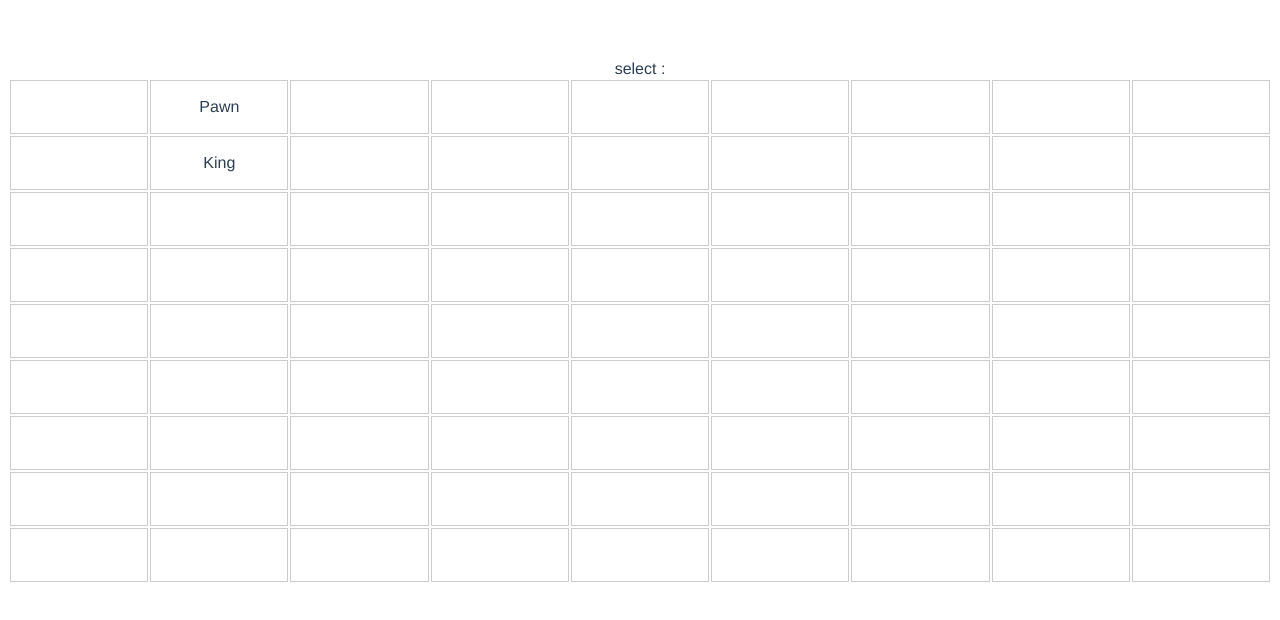
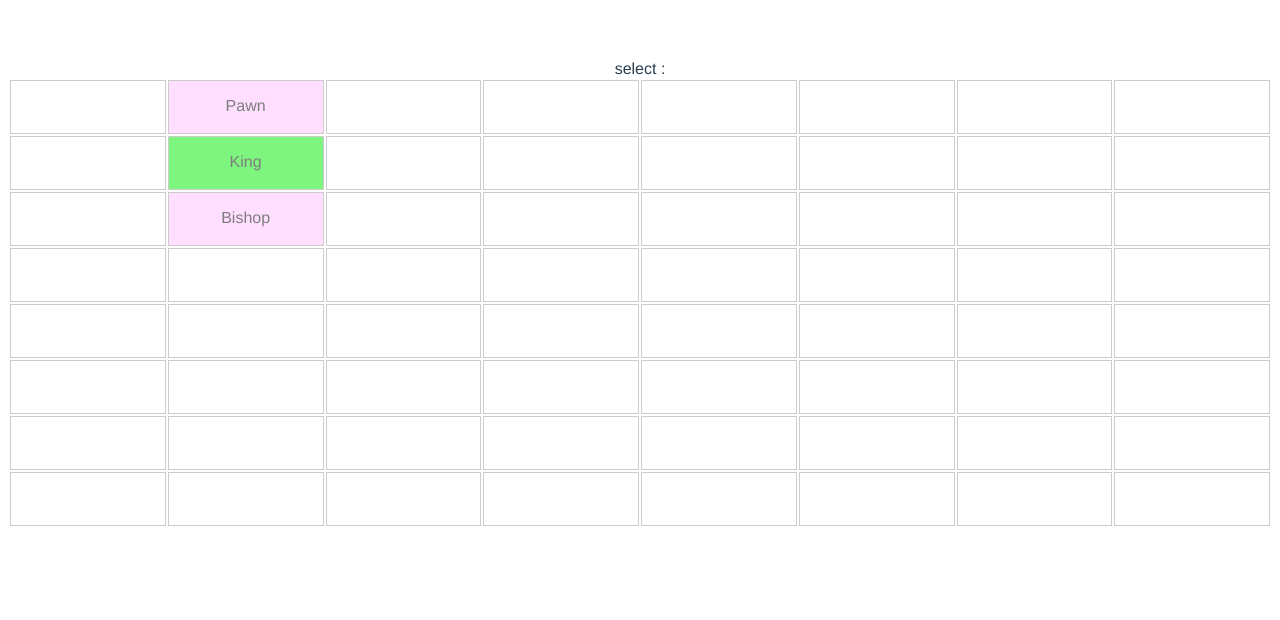
Before and after one commit to seanhao/chess, a Vue app: page / in a window 1280 px wide. Shown: the top 620 px of the page. Built offline with nearby package versions, Linux system fonts and the light colour scheme.

Commit message:
feat: range step array little optimize and new Bishop vue

```diff
--- a/src/components/Board.vue
+++ b/src/components/Board.vue
@@ -7,13 +7,13 @@
   </div>
   <table>
   <!-- <button @click="reset()" >reset</button> -->
-  <tr v-for="(row, rowIndex) in 9" :key="rowIndex">
-    <td v-for="(col, colIndex) in 9" :key="colIndex" :id="rowIndex+'-'+colIndex" @click="selectToMove">
+  <tr v-for="(row, rowIndex) in 8" :key="rowIndex">
+    <td v-for="(col, colIndex) in 8" :key="colIndex" :id="rowIndex+'-'+colIndex" @click="selectToMove">
       <!-- {{ rowIndex }},{{ colIndex }} -
       ( {{ findChess(rowIndex+'-'+colIndex) }} ) -->
 
       <div v-if="findChess(rowIndex+'-'+colIndex)">
-        <Chess class="chess" v-if="findChess(rowIndex+'-'+colIndex)" :chessProp="findChess(rowIndex+'-'+colIndex)" @chessRange="getRange" />
+        <Chess v-if="findChess(rowIndex+'-'+colIndex)" :chessProp="findChess(rowIndex+'-'+colIndex)" @chessRange="getRange" />
       </div>
       <Step class="step" :stepProp="step" v-if="findStep(rowIndex+'-'+colIndex)"/>
     </td>
@@ -34,8 +34,9 @@ export default {
     Step,
   },
   setup() {
-    const chess = reactive([{name: 'Pawn', type: 1, xy: '0-1'},
-                            {name: 'King', type: 2, xy: '1-1'},])
+    const chess = reactive([{name: 'Pawn', type: 1, xy: '0-1', team: 1},
+                            {name: 'King', type: 2, xy: '1-1', team: 2},
+                            {name: 'Bishop', type: 3, xy: '2-1', team: 1},])
 
     let step = reactive([])
 
@@ -133,9 +134,9 @@ export default {
 
           // cancel selected
 
-          selectId.value = ""
+          selectId.value = ''
           step = []
-          console.log("***** cancel selectId.value: ", selectId.value)
+          console.log('***** cancel selectId.value: ', selectId.value)
 
         } else {
 
@@ -144,6 +145,14 @@ export default {
           if (event.currentTarget.querySelector('div.chess') != null) {
 
             //captured piece
+            let capturedId = event.currentTarget.id
+            let chessIndex = findChessIndex(selectId.value)
+            let capturedChessIndex = findChessIndex(capturedId)
+            if (chess[chessIndex].team == chess[capturedChessIndex].team) {
+              alert('you can\'t attack teammate')
+            } else {
+              alert('captured piece!')
+            }
 
             console.log("***** captured piece ")
             alert('danger!!')
--- a/src/components/Chess.vue
+++ b/src/components/Chess.vue
@@ -1,5 +1,5 @@
 <template>
-  <div v-bind:style="{ backgroundColor: color}">
+  <div class="chess" v-bind:style="{ backgroundColor: teamColor}">
       <!-- Chess<p>{{ chessProp.name }}</p> -->
       <component :is="chessType"  v-bind="$attrs" :chessProp="chessProp"></component>
       <!-- <King /> -->
@@ -10,12 +10,14 @@
 import { ref, toRef, computed, watch } from 'vue'
 import King from './chess/King.vue'
 import Pawn from './chess/Pawn.vue'
+import Bishop from './chess/Bishop.vue'
 
 export default {
   name: 'Chess',
   components: {
     King,
     Pawn,
+    Bishop,
   },
   props: {
     'chessProp': {
@@ -31,6 +33,14 @@ export default {
     const chessType = computed(() => {
       return props.chessProp.name
     })
+
+    let teamColor = ''
+
+    if (props.chessProp.team == 1) {
+      teamColor = '#FFBFFF'
+    } else {
+      teamColor = '#00EC00'
+    }
 
     const data = toRef(props.chessProp)
 
@@ -51,10 +61,24 @@ export default {
     // })
 
     return {
-      color,
+      teamColor,
       chessType,
       // getAttr,
     }
   }
 }
 </script>
+<style>
+  .chess {
+    /* background: #f00; */
+    width: 100%;
+    height: 100%;
+    opacity: 50%;
+    position: absolute;
+    top: 0;
+    left: 0;
+  }
+  p {
+    color: black;
+  }
+</style>
--- /dev/null
+++ b/src/components/chess/Bishop.vue
@@ -0,0 +1,57 @@
+<template>
+  <div @click="passRange">
+      <p>Bishop</p>
+  </div>
+</template>
+
+<script>
+import { inject, computed, reactive } from 'vue'
+
+export default {
+    name: 'Bishop',
+    emits: ["chessRange"],
+    props: {
+    'chessProp': {
+      type: Object,
+    },
+  },
+    setup(props, { emit }) {
+
+      console.log('Bishop prop', props.chessProp)
+
+      const range = (xy) => {
+        console.log('xy: ', xy)
+        let x = parseInt(xy.split('-')[0])
+        let y = parseInt(xy.split('-')[1])
+
+        let step = []
+
+        for (let i = 1; i <= 7; i++) {
+            step.push((x+i) + '-' + (y+i))
+            step.push((x-i) + '-' + (y-i))
+            step.push((x-i) + '-' + (y+i))
+            step.push((x+i) + '-' + (y-i))
+        }
+        // let possible5 = (x+i) + '-' + (y+i)
+        // let possible6 = (x-i) + '-' + (y-i)
+        // let possible7 = (x-i) + '-' + (y+i)
+        // let possible8 = (x+i) + '-' + (y-i)
+
+
+        // let step = [possiblei, possible2, possible3, possible4,
+        //             possible5, possible6, possible7, possible8, ]
+
+        return step
+      }
+
+      const passRange = () => {
+        console.log('-/-/-/-passRange')
+        emit('chessRange', range(props.chessProp.xy))
+      }
+      return {
+      passRange,
+      }
+    },
+
+}
+</script>
--- a/src/components/chess/King.vue
+++ b/src/components/chess/King.vue
@@ -18,25 +18,25 @@ export default {
   },
     setup(props, { emit }) {
 
-      console.log('Pawn prop', props.chessProp)
+      console.log('King prop', props.chessProp)
       // const pos = inject('pos')
 
       const range = (xy) => {
         console.log('xy: ', xy)
+
+        let step = []
+
         let x = parseInt(xy.split('-')[0])
         let y = parseInt(xy.split('-')[1])
-        let possible1 = (x+1) + '-' + y
-        let possible2 = (x-1) + '-' + y
-        let possible3 = x + '-' + (y+1)
-        let possible4 = x + '-' + (y-1)
-        let possible5 = (x+1) + '-' + (y+1)
-        let possible6 = (x-1) + '-' + (y-1)
-        let possible7 = (x-1) + '-' + (y+1)
-        let possible8 = (x+1) + '-' + (y-1)
 
-
-        let step = [possible1, possible2, possible3, possible4,
-                    possible5, possible6, possible7, possible8, ]
+        step.push((x+1) + '-' + y)
+        step.push((x-1) + '-' + y)
+        step.push(x + '-' + (y+1))
+        step.push(x + '-' + (y-1))
+        step.push((x+1) + '-' + (y+1))
+        step.push((x-1) + '-' + (y-1))
+        step.push((x-1) + '-' + (y+1))
+        step.push((x+1) + '-' + (y-1))
 
         return step
       }
```
